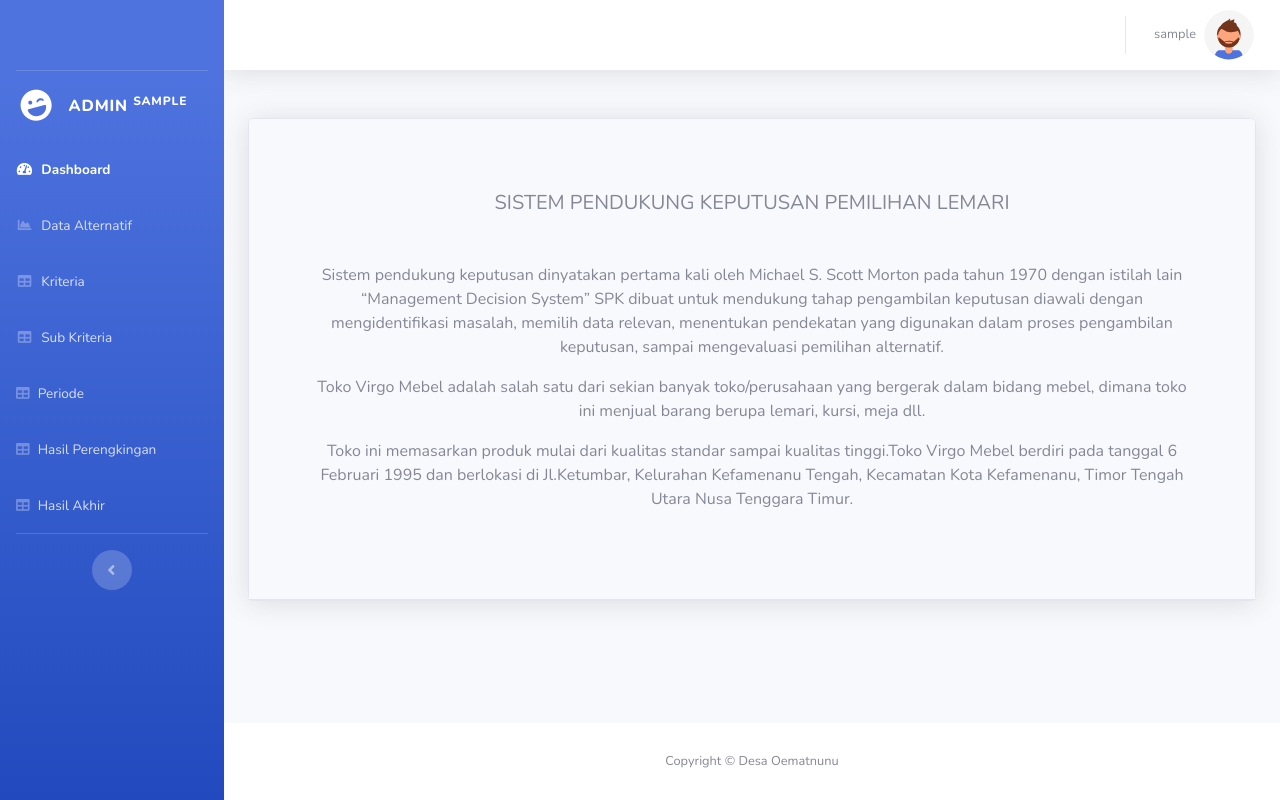
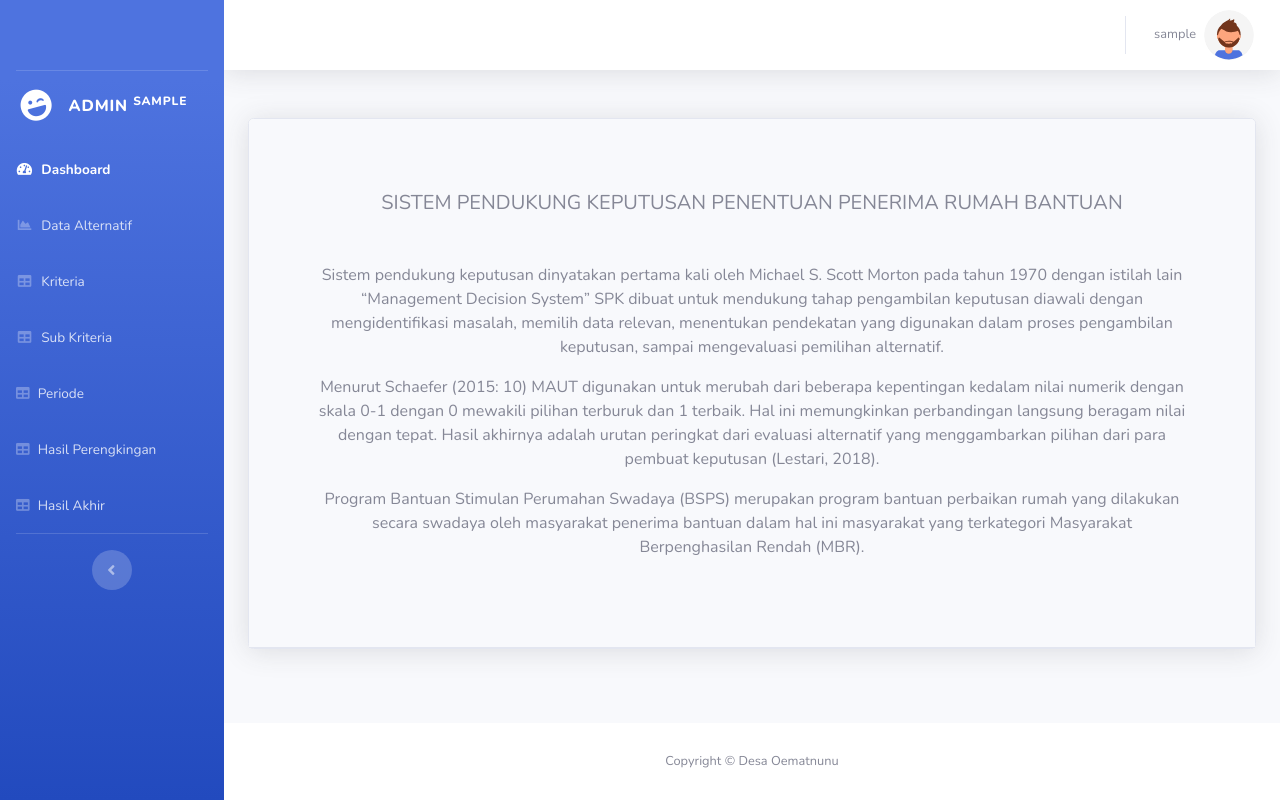
Before and after one commit to yufri28/spk-rb, a PHP site: page /spk-rb/admin/index.php in a window 1280 px wide. Run offline with PHP 8.4, Linux system fonts and the light colour scheme; the visitor is signed in with stand-in values (Sample User, id 1); data comes from the database, SQL or seed files in the repository; some libraries are stand-ins or nearby versions.

Commit message:
bug fix dashboard admin

```diff
--- a/admin/index.php
+++ b/admin/index.php
@@ -12,26 +12,30 @@ $_SESSION['menu'] = 'index';
             <div class="card-header py-4 d-flex flex-row align-items-center justify-content-between">
                 <div class="justify-content-center text-center p-5">
                     <h5 class="text-center mb-5">
-                        SISTEM PENDUKUNG KEPUTUSAN PEMILIHAN LEMARI
+                        SISTEM PENDUKUNG KEPUTUSAN PENENTUAN PENERIMA RUMAH
+                        BANTUAN
                     </h5>
                     <p>
-                        Sistem pendukung keputusan dinyatakan pertama kali oleh Michael S.
-                        Scott Morton pada tahun 1970 dengan istilah lain “Management
-                        Decision System” SPK dibuat untuk mendukung tahap pengambilan
-                        keputusan diawali dengan mengidentifikasi masalah, memilih data
-                        relevan, menentukan pendekatan yang digunakan dalam proses
-                        pengambilan keputusan, sampai mengevaluasi pemilihan alternatif.
+                        Sistem pendukung keputusan dinyatakan pertama kali oleh Michael S. Scott
+                        Morton pada tahun 1970 dengan istilah lain “Management Decision System” SPK
+                        dibuat untuk mendukung tahap pengambilan keputusan diawali dengan
+                        mengidentifikasi masalah, memilih data relevan, menentukan pendekatan yang
+                        digunakan dalam proses pengambilan keputusan, sampai mengevaluasi pemilihan
+                        alternatif.
                     </p>
                     <p>
-                        Toko Virgo Mebel adalah salah satu dari sekian banyak
-                        toko/perusahaan yang bergerak dalam bidang mebel, dimana toko ini
-                        menjual barang berupa lemari, kursi, meja dll.
+                        Menurut Schaefer (2015: 10) MAUT digunakan untuk merubah dari beberapa
+                        kepentingan kedalam nilai numerik dengan skala 0-1 dengan 0 mewakili pilihan
+                        terburuk dan 1 terbaik. Hal ini memungkinkan perbandingan langsung beragam
+                        nilai dengan tepat. Hasil akhirnya adalah urutan peringkat dari evaluasi
+                        alternatif yang menggambarkan pilihan dari para pembuat keputusan (Lestari,
+                        2018).
                     </p>
                     <p>
-                        Toko ini memasarkan produk mulai dari kualitas standar sampai
-                        kualitas tinggi.Toko Virgo Mebel berdiri pada tanggal 6 Februari
-                        1995 dan berlokasi di Jl.Ketumbar, Kelurahan Kefamenanu Tengah,
-                        Kecamatan Kota Kefamenanu, Timor Tengah Utara Nusa Tenggara Timur.
+                        Program Bantuan Stimulan Perumahan Swadaya (BSPS) merupakan program
+                        bantuan perbaikan rumah yang dilakukan secara swadaya oleh masyarakat
+                        penerima bantuan dalam hal ini masyarakat yang terkategori Masyarakat
+                        Berpenghasilan Rendah (MBR).
                     </p>
                 </div>
             </div>
```
